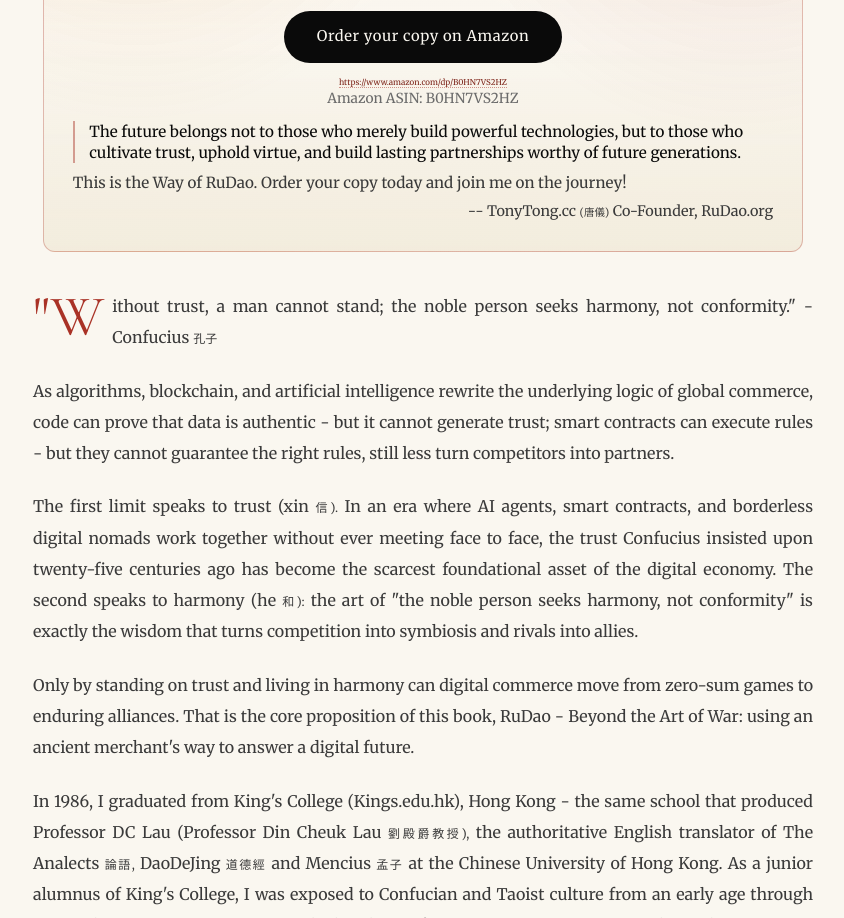
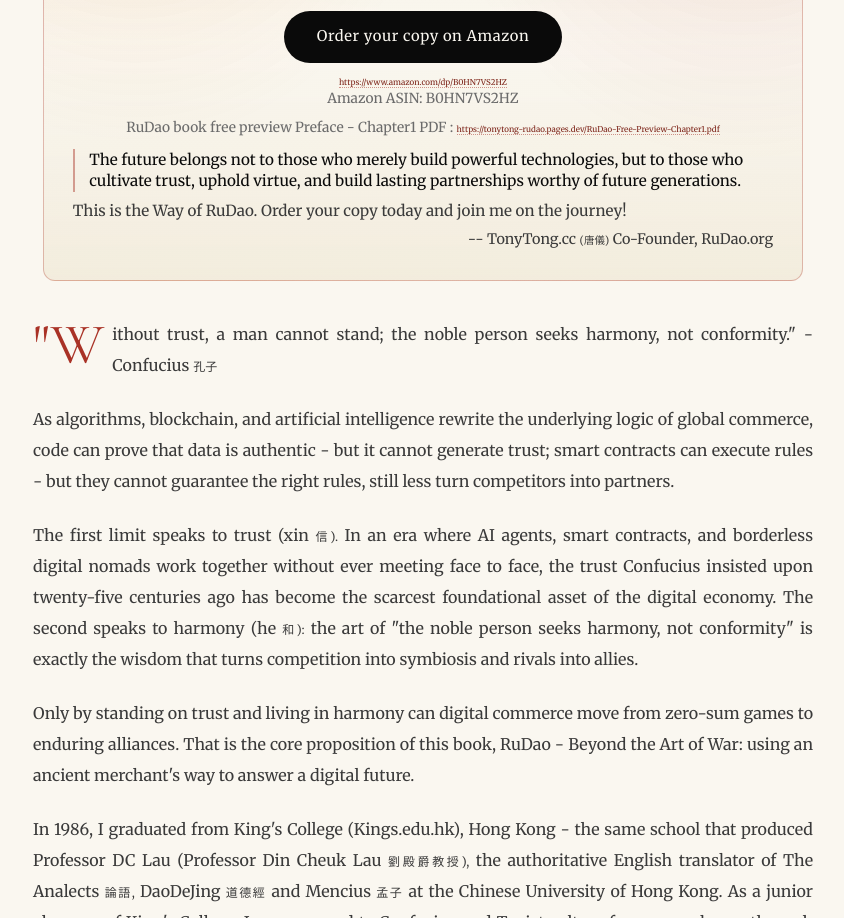
Before and after one commit to com1010/rudao, a plain HTML site: page ch/00preface.html in a window 1280 px wide. Shown: the part 836-1754 px from the top of the page, without its empty margins (217-1061 px from the left). Drawn offline with nearby package versions, Linux system fonts and the light colour scheme; a web font is replaced by a local one.

Commit message:
Thanksgiving frame: add free preview PDF link (Preface - Chapter 1) after Amazon order button

```diff
--- a/ch/00preface.html
+++ b/ch/00preface.html
@@ -409,6 +409,7 @@
                         <p class="tg-book tg-c">RuDao: Beyond the Art of War -- The Confucian Co-opetition Way to Balanced Profit and Enduring Partnerships</p>
                         <p class="tg-order tg-c"><a href="https://www.amazon.com/dp/B0HN7VS2HZ" target="_blank" rel="noopener noreferrer" class="btn btn-primary">Order your copy on Amazon</a></p>
                         <p class="tg-url tg-c"><a href="https://www.amazon.com/dp/B0HN7VS2HZ" target="_blank" rel="noopener noreferrer">https://www.amazon.com/dp/B0HN7VS2HZ</a><br />Amazon ASIN: B0HN7VS2HZ</p>
+<p class="tg-url tg-c">RuDao book free preview Preface - Chapter1 PDF : <a href="https://tonytong-rudao.pages.dev/RuDao-Free-Preview-Chapter1.pdf" target="_blank" rel="noopener noreferrer">https://tonytong-rudao.pages.dev/RuDao-Free-Preview-Chapter1.pdf</a></p>
                         <p class="tg-quote">The future belongs not to those who merely build powerful technologies, but to those who cultivate trust, uphold virtue, and build lasting partnerships worthy of future generations.</p>
                         <p>This is the Way of RuDao. Order your copy today and join me on the journey!</p>
                         <p class="tg-sign">-- TonyTong.cc (唐儀) Co-Founder, RuDao.org</p>
```
Also changed, not shown: index.html (+1 -0 lines).
